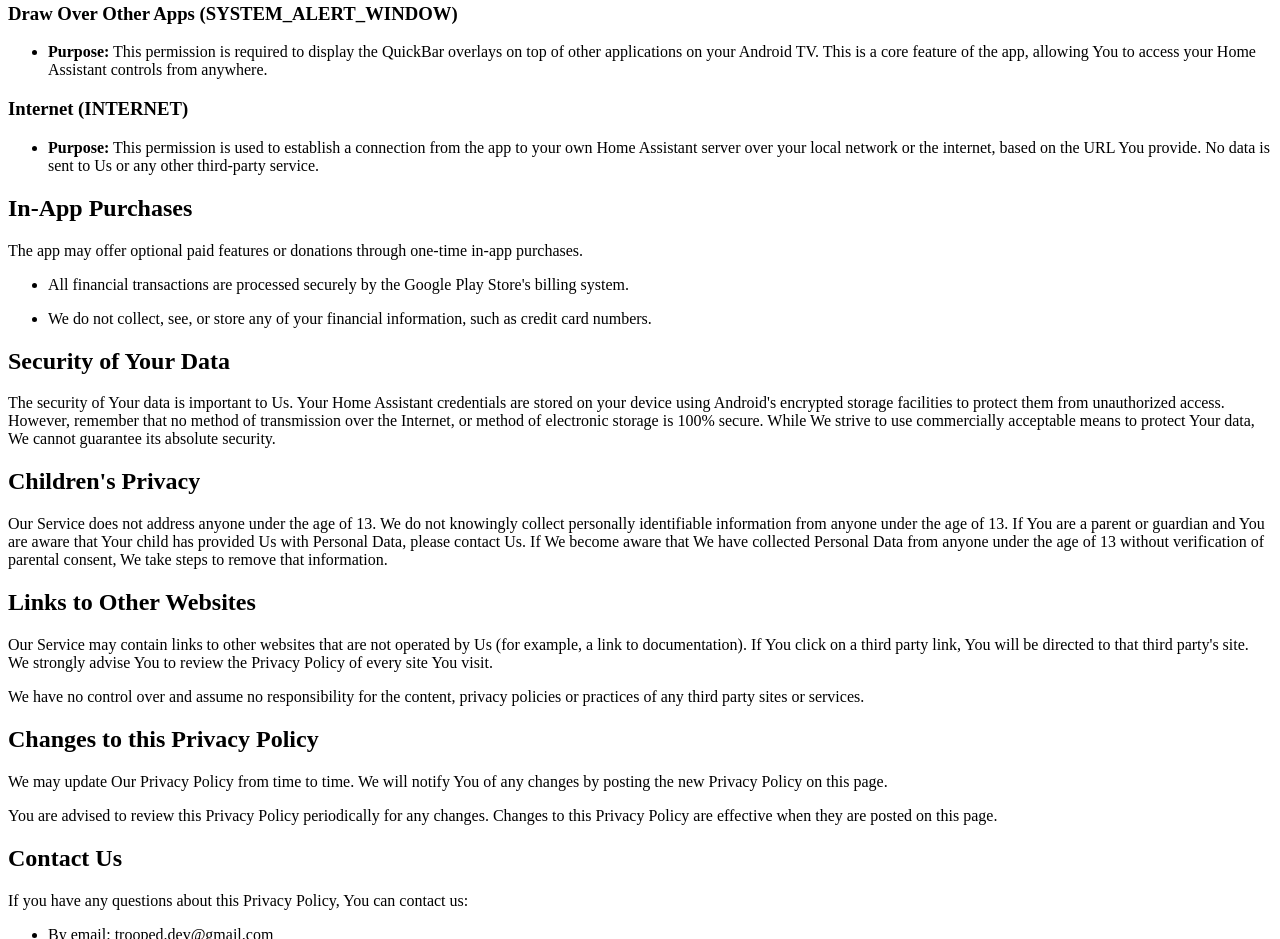
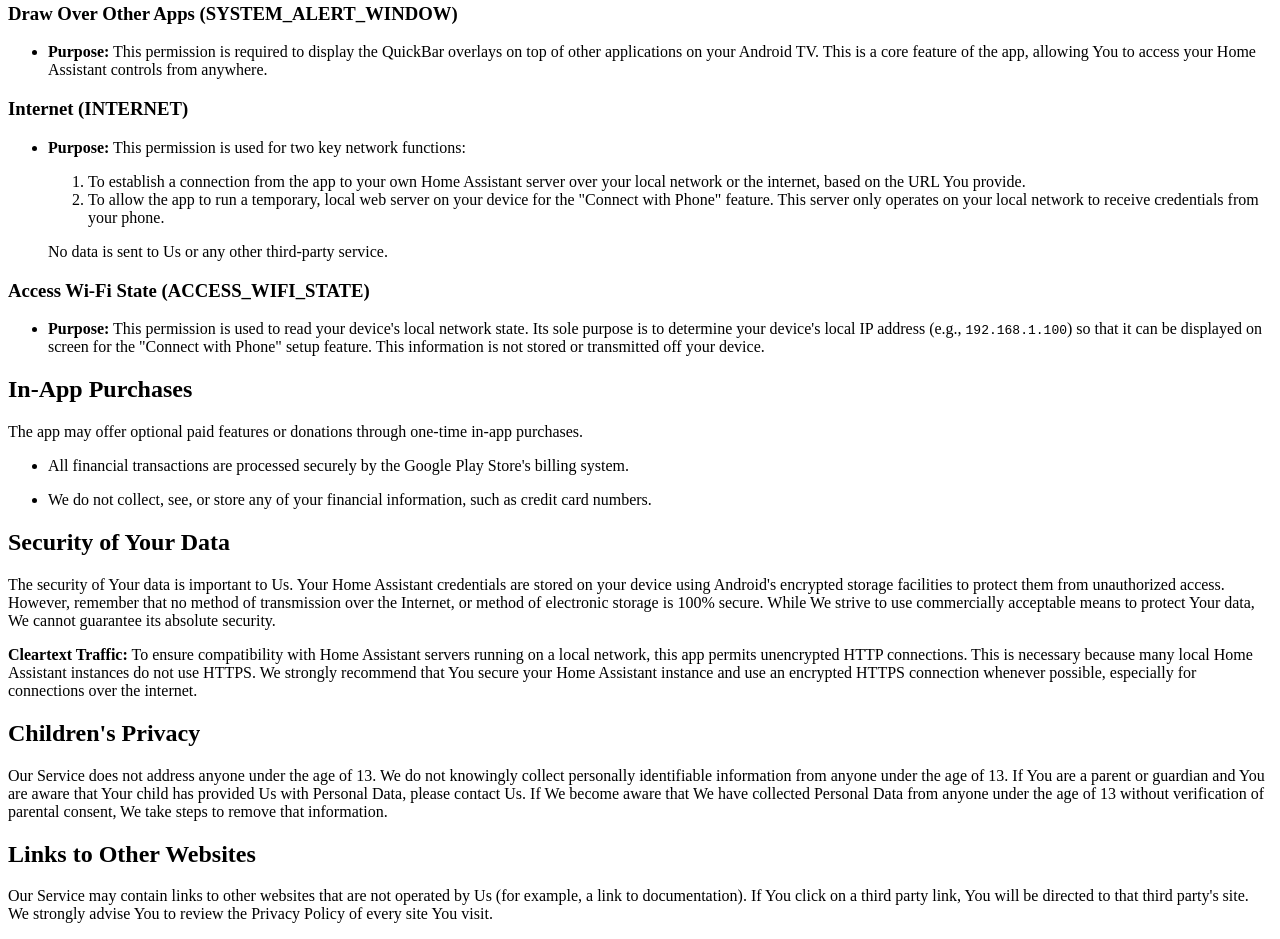
Before and after one commit to Trooped/HA_QuickBars_Privacy, a plain HTML site: page index.html in a window 1280 px wide. Shown: the part 1180-2119 px from the top of the page. Drawn offline with Linux system fonts and the light colour scheme.

Commit message:
Update index.html

```diff
--- a/index.html
+++ b/index.html
@@ -61,7 +61,18 @@
 <h3>Internet (INTERNET)</h3>
 <ul>
 <li>
-<p><strong>Purpose:</strong> This permission is used to establish a connection from the app to your own Home Assistant server over your local network or the internet, based on the URL You provide. No data is sent to Us or any other third-party service.</p>
+<p><strong>Purpose:</strong> This permission is used for two key network functions:</p>
+<ol>
+<li>To establish a connection from the app to your own Home Assistant server over your local network or the internet, based on the URL You provide.</li>
+<li>To allow the app to run a temporary, local web server on your device for the "Connect with Phone" feature. This server only operates on your local network to receive credentials from your phone.</li>
+</ol>
+<p>No data is sent to Us or any other third-party service.</p>
+</li>
+</ul>
+<h3>Access Wi-Fi State (ACCESS_WIFI_STATE)</h3>
+<ul>
+<li>
+<p><strong>Purpose:</strong> This permission is used to read your device's local network state. Its sole purpose is to determine your device's local IP address (e.g., <code>192.168.1.100</code>) so that it can be displayed on screen for the "Connect with Phone" setup feature. This information is not stored or transmitted off your device.</p>
 </li>
 </ul>
 <h2>In-App Purchases</h2>
@@ -76,6 +87,7 @@
 </ul>
 <h2>Security of Your Data</h2>
 <p>The security of Your data is important to Us. Your Home Assistant credentials are stored on your device using Android's encrypted storage facilities to protect them from unauthorized access. However, remember that no method of transmission over the Internet, or method of electronic storage is 100% secure. While We strive to use commercially acceptable means to protect Your data, We cannot guarantee its absolute security.</p>
+<p><strong>Cleartext Traffic:</strong> To ensure compatibility with Home Assistant servers running on a local network, this app permits unencrypted HTTP connections. This is necessary because many local Home Assistant instances do not use HTTPS. We strongly recommend that You secure your Home Assistant instance and use an encrypted HTTPS connection whenever possible, especially for connections over the internet.</p>
 <h2>Children's Privacy</h2>
 <p>Our Service does not address anyone under the age of 13. We do not knowingly collect personally identifiable information from anyone under the age of 13. If You are a parent or guardian and You are aware that Your child has provided Us with Personal Data, please contact Us. If We become aware that We have collected Personal Data from anyone under the age of 13 without verification of parental consent, We take steps to remove that information.</p>
 <h2>Links to Other Websites</h2>
```
